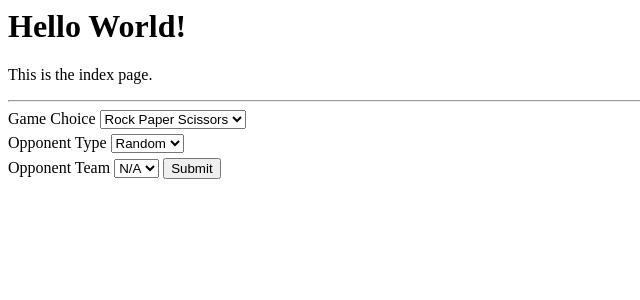
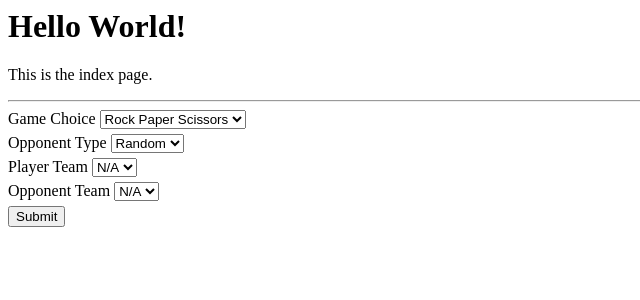
Before and after one commit to aturfah/cmplxsys530-final, a Flask app: page / in a window 1280 px wide. Shown: the top 300 px of the page, without its empty margins (0-640 px from the left). Run offline with Flask 2, Linux system fonts and the light colour scheme; parts of the project's set-up code (start-up, migrations or seed data) failed here and were passed over.

Commit message:
Add html stuff for the dropdowns

```diff
--- a/interface/templates/index.html
+++ b/interface/templates/index.html
@@ -27,10 +27,16 @@
             <option value="uniform_rps">Uniform</option>
         </select>
         <br/>
-        <label for="team_dropdown">Opponent Team</label>
-        <select name="team_dropdown" id="team_dropdown">
+        <label for="player_team_dropdown">Player Team</label>
+        <select name="player_team_dropdown" id="player_team_dropdown">
             <option>N/A</option>
         </select>
+        <br/>
+        <label for="opp_team_dropdown">Opponent Team</label>
+        <select name="opp_team_dropdown" id="opp_team_dropdown">
+            <option>N/A</option>
+        </select>
+        <br/>
         <input type="button" value="Submit" onclick="submit_form()">
     </div>
 </body>
```
